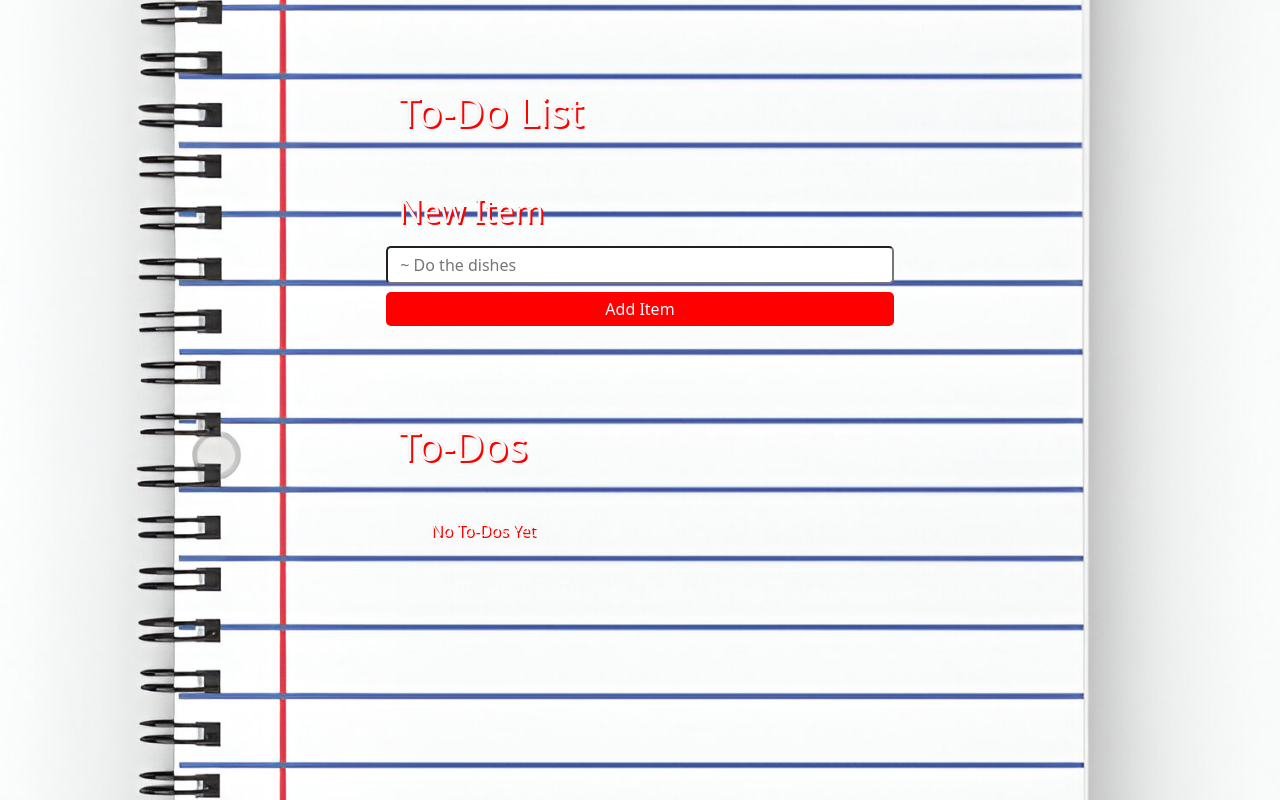
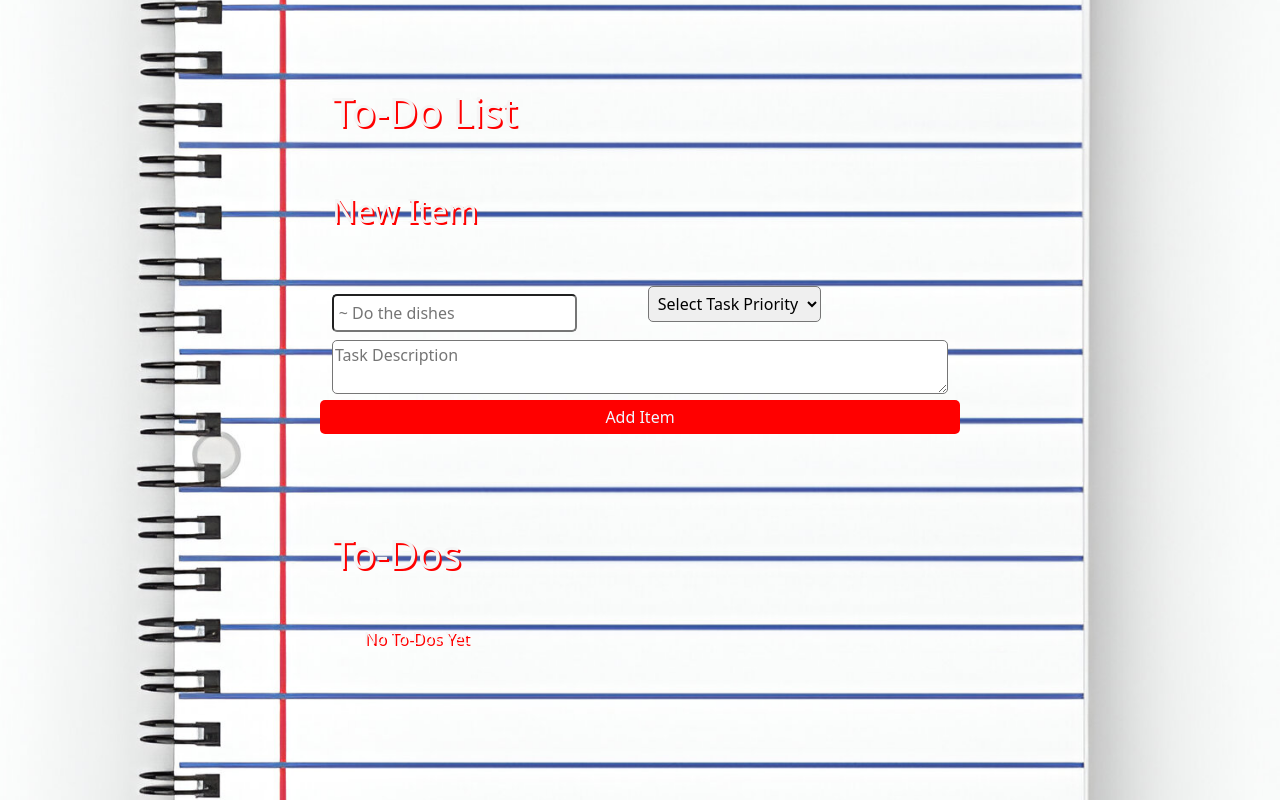
Before and after one commit to C0dingForFun/react-to-do-list, a React (Vite) app: page / in a window 1280 px wide. Built offline with nearby package versions, Linux system fonts and the light colour scheme.

Commit message:
added modal

```diff
--- a/src/App.jsx
+++ b/src/App.jsx
@@ -1,9 +1,19 @@
 import { useState } from "react";
+import React from "react";
 import "./styles.css";
-
+import Modal from "./Modal.jsx"
 export default function App(){
   const [newItem, setNewItem] = useState("")
   const [todos, setTodos] = useState([]);
+  const [modal, setModal] = React.useState(false)
+
+  function handleClose(){
+    setModal(false);
+  }
+
+  function handleOpen(){
+    setModal(true)
+  }
 
   function handleSubmit(e){
     e.preventDefault() //this prevents the page from refreshing.
@@ -35,7 +45,6 @@ export default function App(){
     })
   }
 
-
   return (
   <>
   <div className="container">
@@ -44,25 +53,31 @@ export default function App(){
     <form onSubmit={handleSubmit} className="new-item-form my-2">
       <div className="form row">
           <label htmlFor="item text-center"><h2>New Item</h2></label>
-          {/* <div> */}
+            <div className="row mt-5">
+            <div className="col-6">
               <input value={newItem} onChange={e => setNewItem(e.target.value)} type="text" id="item" className = "my-2" placeholder="~ Do the dishes"/>
-            {/* <select > */}
-              {/* <option>Select Task Priority</option>
+            </div>
+            <div className="col-6">
+              <select className="mx-2">
+                <option>Select Task Priority</option>
                 <option value="1">1</option>
                 <option value="2">2</option>
                 <option value="3">3</option>
                 <option value="4">4</option>
                 <option value="5">5</option>
               </select>
-            <input type="text" /> */}
-          {/* </div> */}
-          <button className="addBtn btn-success">Add Item</button>
+            </div>
+            </div>
+          <div>
+            <textarea placeholder="Task Description" className=""></textarea>
+          </div>
+          <button className="addBtn">Add Item</button>
       </div>
     </form>
     </div>
     <div className="my-2">
       <h1 className="header my-5">To-Dos</h1>
-      <ul className="list my-5">
+      <ul className="list my-4">
         {/* this is where we will map over the todos array and display each item; and anything inside braces will run as javascript code*/}
         {todos.length === 0 && "No To-Dos Yet"}
         {todos.map(todo =>{
@@ -73,7 +88,14 @@ export default function App(){
                 {todo.title}
               </label>
               <span>&#10031;</span>
-              <button onClick={() => deleteTodo(todo.id)} className="btn btn-danger mx-1">Delete</button>
+              <button className="btn btn-primary" onClick={handleOpen}>View Description</button>
+              <Modal isOpen={modal} onClose={handleClose}>
+                <>
+                  <h1>testing</h1>
+                </>
+              </Modal>
+              <button className="btn btn-success mx-1">Edit</button>
+              <button onClick={() => deleteTodo(todo.id)} className="btn btn-danger">Delete</button>
             </li>
           )
         })}
--- /dev/null
+++ b/src/Modal.jsx
@@ -0,0 +1,42 @@
+const Modal = ({ isOpen, onClose, children }) => {
+    if (!isOpen) return null;
+
+    return (
+        <div
+            onClick={onClose}
+            style={{
+                position: "fixed",
+                top: 0,
+                left: 0,
+                width: "100%",
+                height: "100%",
+                background: "rgba(0, 0, 0, 0.5)",
+                display: "flex",
+                alignItems: "center",
+                justifyContent: "center",
+            }}
+        >
+            <div
+                style={{
+                    position: "absolute",
+                    border: "2px solid #000",
+                    borderRadius: "20px",
+                    backgroundColor: "rgb(0,0,0,0.5)",
+                    boxShadow: "2px solid black",
+                    height: 150,
+                    width: 240,
+                    margin: "auto",
+                    padding: "2%",
+                    color: "white",
+                    display: "flex",
+                    justifyContent: "center",
+                    alignItems: "center"
+                }}
+            >
+                {children}
+            </div>
+        </div>
+    );
+};
+
+export default Modal;
--- a/src/styles.css
+++ b/src/styles.css
@@ -8,23 +8,31 @@ body{
     overflow-x: hidden;
     color:black;
 }
+
 .container{
-    display:grid;
+    display:flex;
+    flex-direction: column;
     place-content: center;
     padding-top:5vh;
-    width:60vw;
+    width:50vw;
     margin: auto;
     border-radius:20px;
     color: whitesmoke;
     text-shadow: 2px 2px red;
-    /* animation: border 2.5s ease infinite forwards; */
 }
+
 input{
     border-radius:5px;
     padding:0.3em;
 }
+
+textarea{
+    width:100%;
+    border-radius:5px;
+}
+
 .addBtn{
-    /* width:50vw; */
+    /* width:300px; */
     background-color: red;
     transition:0.6s;
     border:none;
@@ -33,10 +41,23 @@ input{
     color:aliceblue;
     margin-bottom:4vh;
 }
+
 .addBtn:hover{
     cursor: pointer;
     color:white;
-    background-color: rgb(237, 47, 47);
+    background-color: black;
+}
+
+.descBtn{
+    background-color: red;
+    transition:0.6s;
+    border:none;
+    border-radius:5px;
+    color:aliceblue;
+}
+
+.descBtn:hover{
+    background-color: black;
 }
 
 li{
@@ -49,6 +70,21 @@ span {
     color:yellow;
 }
 
+ select{
+    padding:0.3em;
+    border-radius:5px;
+ }
+/* select:hover{
+    cursor: pointer;
+    background-color: red;
+    color:aliceblue;
+}
+
+select option span:hover{
+    cursor: pointer; */
+/* }  */
+
+/* animation: border 2.5s ease infinite forwards; */
 /* @keyframes border {
     0%{
         border:solid 2px aliceblue;
```
Lines whose indentation alone changed are shown as unchanged.
